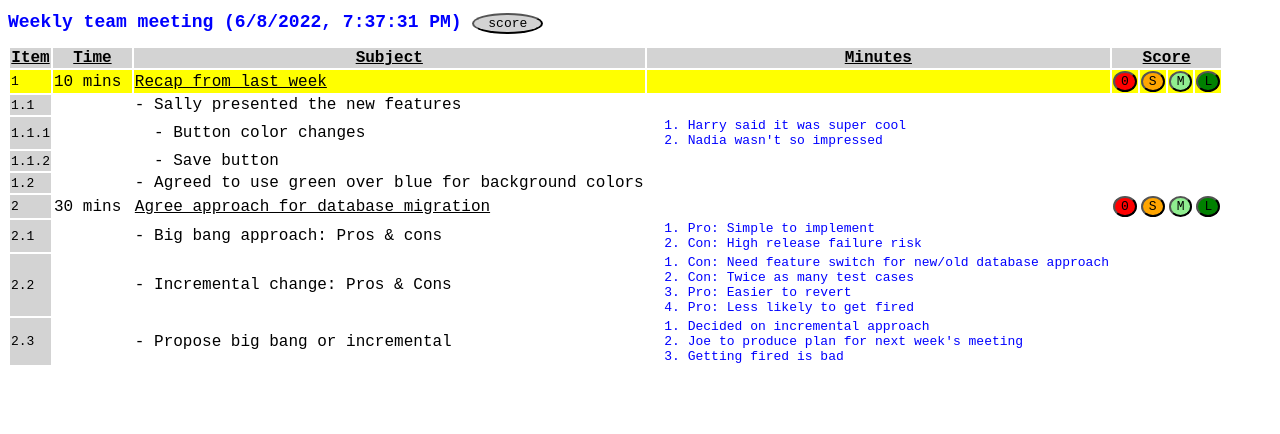
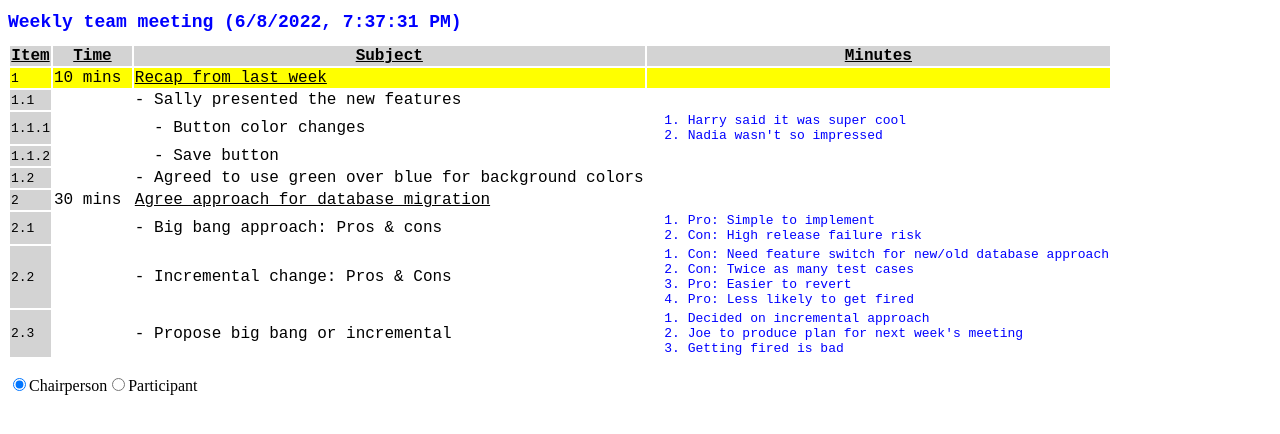
Before and after one commit to johnbarry/meetmon, a Vue app: page / in a window 1280 px wide. Shown: the top 434 px of the page. Built offline with nearby package versions, Linux system fonts and the light colour scheme.

Commit message:
added participant and chair roles.  only chairs can move current agenda item and only participants can see and add ratings

```diff
--- a/src/App.vue
+++ b/src/App.vue
@@ -5,9 +5,14 @@ export default {
       if (item.active) style["background-color"] = "yellow";
       return style;
     },
+    changeRole: function (newRole) {
+      this.currentRole = newRole;
+    },
     setActive: function (number) {
-      for (const item of this.agendaItems) {
-        item.active = item.number == number;
+      if (this.currentRole == 'chair') {
+        for (const item of this.agendaItems) {
+          item.active = item.number == number;
+        }
       }
     },
     updateItemScore: function (item, score) {
@@ -15,9 +20,9 @@ export default {
       item.scoreTotal += score;
     },
     averageScoreSize: function (avg) {
-      if (avg > 3) return "L";
+      if (avg > 3) return "H";
       if (avg >= 1.5) return "M";
-      if (avg >= 1) return "S";
+      if (avg >= 1) return "L";
       return "0";
     },
     averageItemScore: function (item) {
@@ -25,9 +30,9 @@ export default {
     },
     sizeToColorMap: function () {
       return {
-        L: "green",
+        H: "green",
         M: "lightgreen",
-        S: "orange",
+        L: "orange",
         0: "red",
         "": "lightgrey",
       };
@@ -78,11 +83,12 @@ export default {
     }
     let urlParams = new URLSearchParams(window.location.search);
     let raw = {
+      currentRole: "chair", // chair, participant, scribe
       defaultMeeting: urlParams.has("id") ? urlParams.get("id") : 1,
       meetings: {
         2: {
           id: 2,
-          time: new Date(),
+          time: new Date("2022-06-09T11:00:00"),
           title: "Kickoff",
           topics: [
             {
@@ -182,7 +188,9 @@ export default {
       },
     };
     raw.agendaItems = Array.from(items(raw.meetings[raw.defaultMeeting].topics));
-    raw.justLevelOne = raw.agendaItems.reduce( (levelOneSoFar, item) => levelOneSoFar && item.level == 1 )
+    raw.justLevelOne = raw.agendaItems.reduce(
+      (levelOneSoFar, item) => levelOneSoFar && item.level == 1
+    );
     return raw;
   },
 };
@@ -190,9 +198,14 @@ export default {
 
 <template>
   <h1>
-    {{ meetings[1].title }} ({{ meetings[1].time.toLocaleString() }})
-    <button v-bind:style="`background-color: ${averageMeetingColor(agendaItems)}`">
-      score
+    {{ meetings[defaultMeeting].title }} ({{
+      meetings[defaultMeeting].time.toLocaleString()
+    }})
+    <button
+      v-bind:style="`background-color: ${averageMeetingColor(agendaItems)}`"
+      v-if="currentRole == 'participant'"
+    >
+      rating
     </button>
   </h1>
   <table>
@@ -202,7 +215,7 @@ export default {
         <th>Time</th>
         <th>Subject</th>
         <th>Minutes</th>
-        <th colspan="5">Score</th>
+        <th v-if="currentRole == 'participant'" colspan="5">Rating</th>
       </tr>
     </thead>
     <tbody>
@@ -250,38 +263,39 @@ export default {
           <ol>
             <li v-for="n in item.notes">{{ n }}</li>
           </ol>
+
         </td>
 
         <td
-          v-if="item.level == 1"
+          v-if="item.level == 1 && currentRole == 'participant'"
           v-bind:style="maybeHighlight(item, {})"
           @click="updateItemScore(item, 0)"
         >
           <button style="background-color: red">0</button>
         </td>
         <td
-          v-if="item.level == 1"
+          v-if="item.level == 1 && currentRole == 'participant'"
           v-bind:style="maybeHighlight(item, {})"
           @click="updateItemScore(item, 1)"
         >
           <button style="background-color: orange">S</button>
         </td>
         <td
-          v-if="item.level == 1"
+          v-if="item.level == 1 && currentRole == 'participant'"
           v-bind:style="maybeHighlight(item, {})"
           @click="updateItemScore(item, 2)"
         >
           <button style="background-color: lightgreen">M</button>
         </td>
         <td
-          v-if="item.level == 1"
+          v-if="item.level == 1 && currentRole == 'participant'"
           v-bind:style="maybeHighlight(item, {})"
           @click="updateItemScore(item, 4)"
         >
           <button style="background-color: green">L</button>
         </td>
         <td
-          v-if="item.level == 1 && item.scoreCount > 0"
+          v-if="item.level == 1 && item.scoreCount > 0 && currentRole == 'participant'"
           v-bind:style="maybeHighlight(item, {})"
         >
           <span style="font-size: small"> x{{ item.scoreCount }} </span> =
@@ -292,6 +306,15 @@ export default {
       </tr>
     </tbody>
   </table>
+  <span>
+    <p/>
+    <p/>
+
+    <input type="radio" id="chair" value="chair" v-model="currentRole" />
+    <label for="chair">Chairperson</label>
+    <input type="radio" id="participant" value="participant" v-model="currentRole" />
+    <label for="participant">Participant</label>
+  </span>
 </template>
 
 <style>
```
